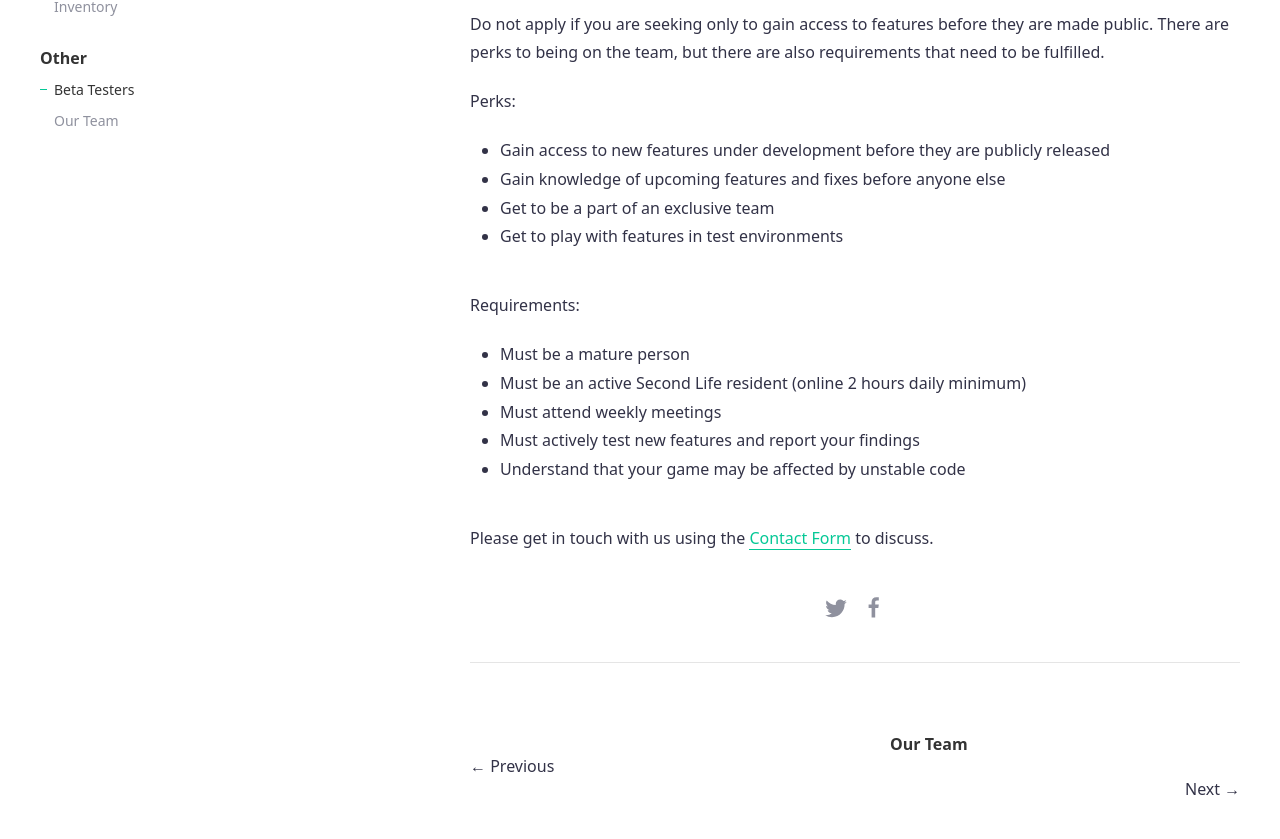
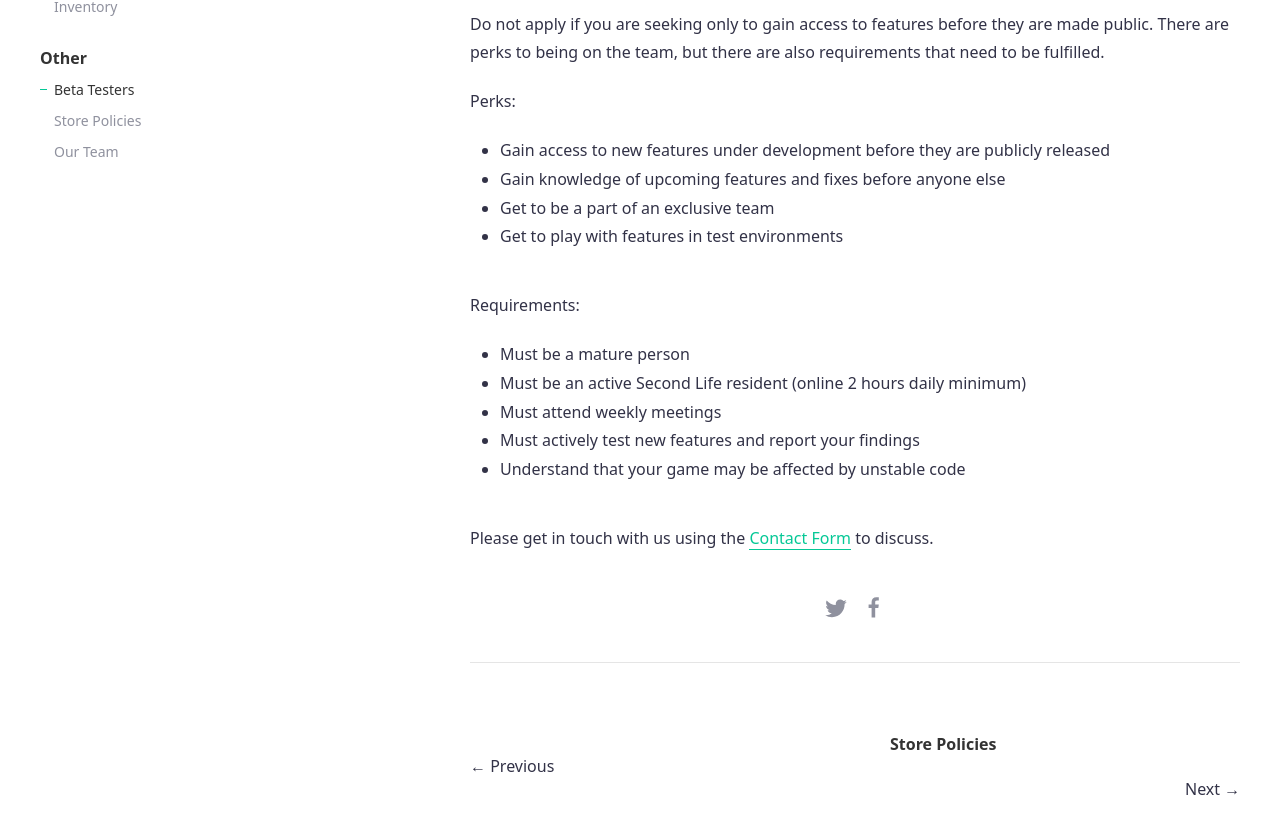
Before and after one commit to SLColonies/Public, a Jekyll site: the page built from _docs/beta.md, in a window 1280 px wide and 1333 px high. Shown: the part 352-1191 px from the top of the window. Built offline with Jekyll 4.4.1, drawn with Linux system fonts in a browser that asks for light colours.

Commit message:
Policies Update

```diff
--- a/_data/navigation_docs.yml
+++ b/_data/navigation_docs.yml
@@ -11,4 +11,5 @@
 - title: Other
   docs:
   - beta
+  - policies
   - team
```
